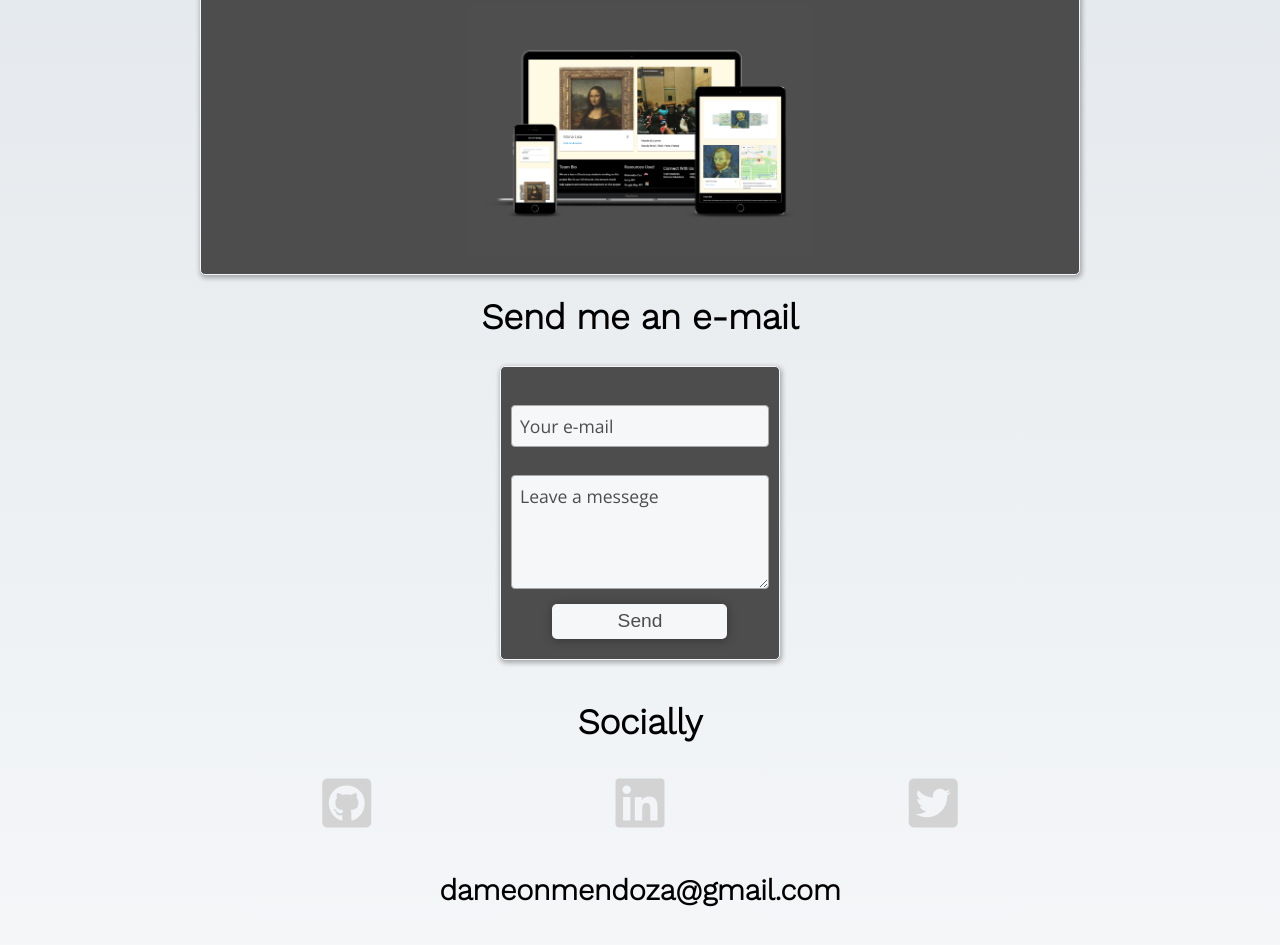
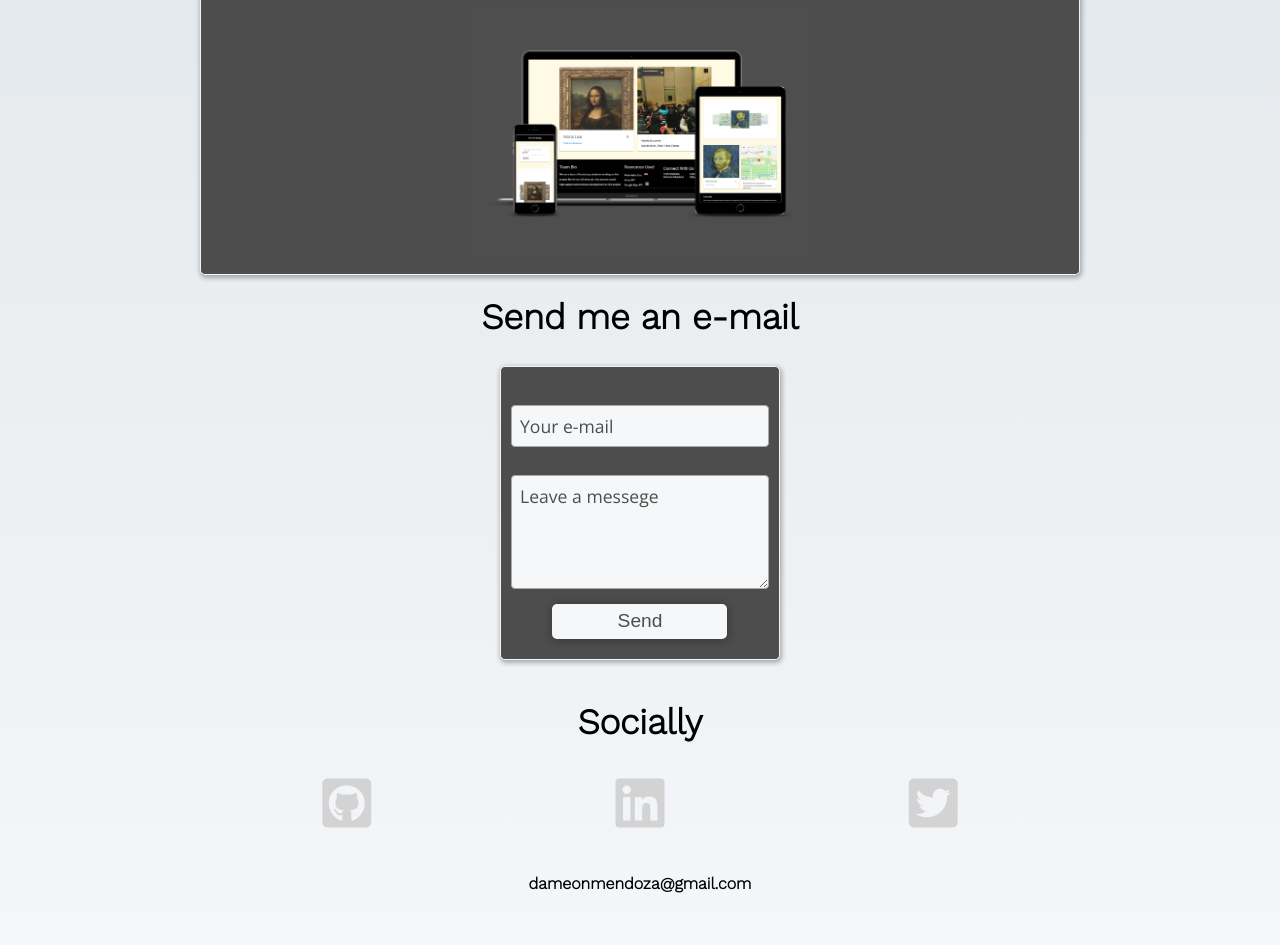
Before and after one commit to Dameon1/dameon1.github.io, a plain HTML site: page index.html in a window 1280 px wide. Shown: the part 2746-3691 px from the top of the page. Drawn offline with nearby package versions, Linux system fonts and the light colour scheme.

Commit message:
fixed email

```diff
--- a/assets/styles.css
+++ b/assets/styles.css
@@ -304,7 +304,7 @@ textarea::placeholder {
 
 .emailLinkText {
   font-Family: 'Work Sans', Sans-Serif;
-  font-size:1.8em;
+  font-size:1em;
   font-weight:600;
   text-align:center;
   padding-top:40px;
```
